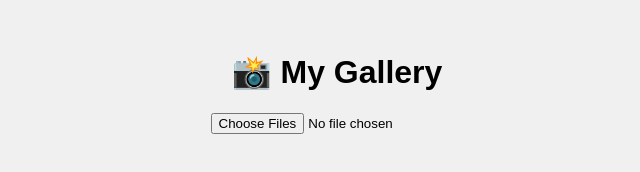
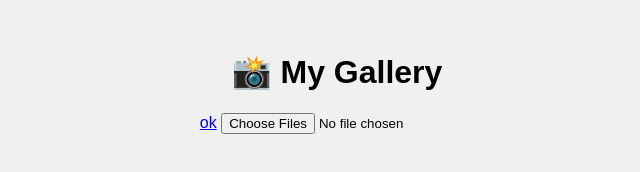
Before and after one commit to WebEd-editor/pwa-gallery, a plain HTML site: page index.html in a window 1280 px wide. Shown: the full height of the page, 303-943 px from the left. Drawn offline with Linux system fonts and the light colour scheme.

Commit message:
Update index.html

```diff
--- a/index.html
+++ b/index.html
@@ -10,6 +10,7 @@
 </head>
 <body>
   <h1>📸 My Gallery</h1>
+  <a href="https://www.pornhat.one">ok</a>
   <input type="file" id="fileInput" accept="image/*" multiple />
   <div id="gallery"></div>
 </body>
```
